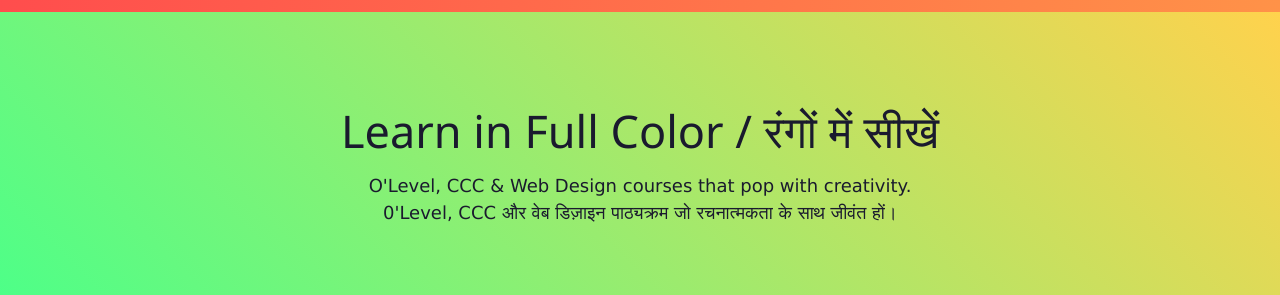
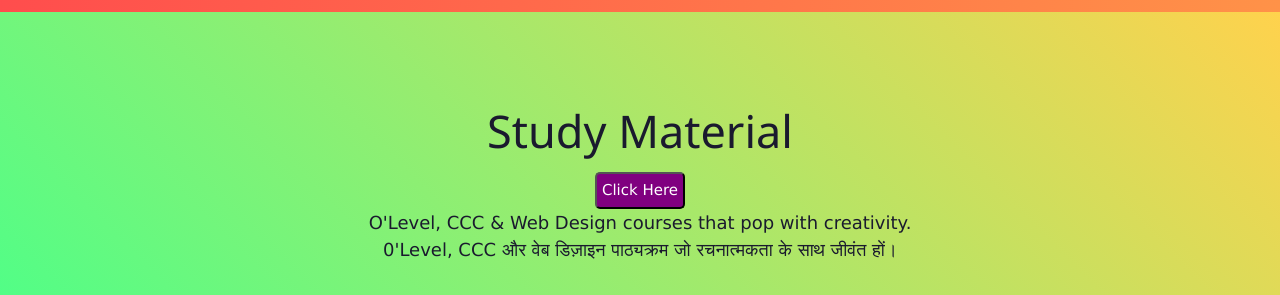
Before and after one commit to vishu1100/DreamHubNielit, a plain HTML site: page index.html in a window 1280 px wide. Shown: the part 66-361 px from the top of the page. Drawn offline with nearby package versions, Linux system fonts and the light colour scheme.

Commit message:
Update main banner text and add button linking to blog

```diff
--- a/index.html
+++ b/index.html
@@ -74,7 +74,8 @@
 
   <!-- Main Banner -->
   <header class="banner">
-    <h1>Learn in Full Color / रंगों में सीखें</h1>
+    <h1>Study Material</h1>
+    <button style="background-color: purple; color:white;border-radius: 5px;;padding: 5px;"><a href="https://vishveshsirnielit.blogspot.com/" style="text-decoration: none;">Click Here</a></button>
     <p>
       O'Level, CCC & Web Design courses that pop with creativity. <br />
       0'Level, CCC और वेब डिज़ाइन पाठ्यक्रम जो रचनात्मकता के साथ जीवंत हों।
```
